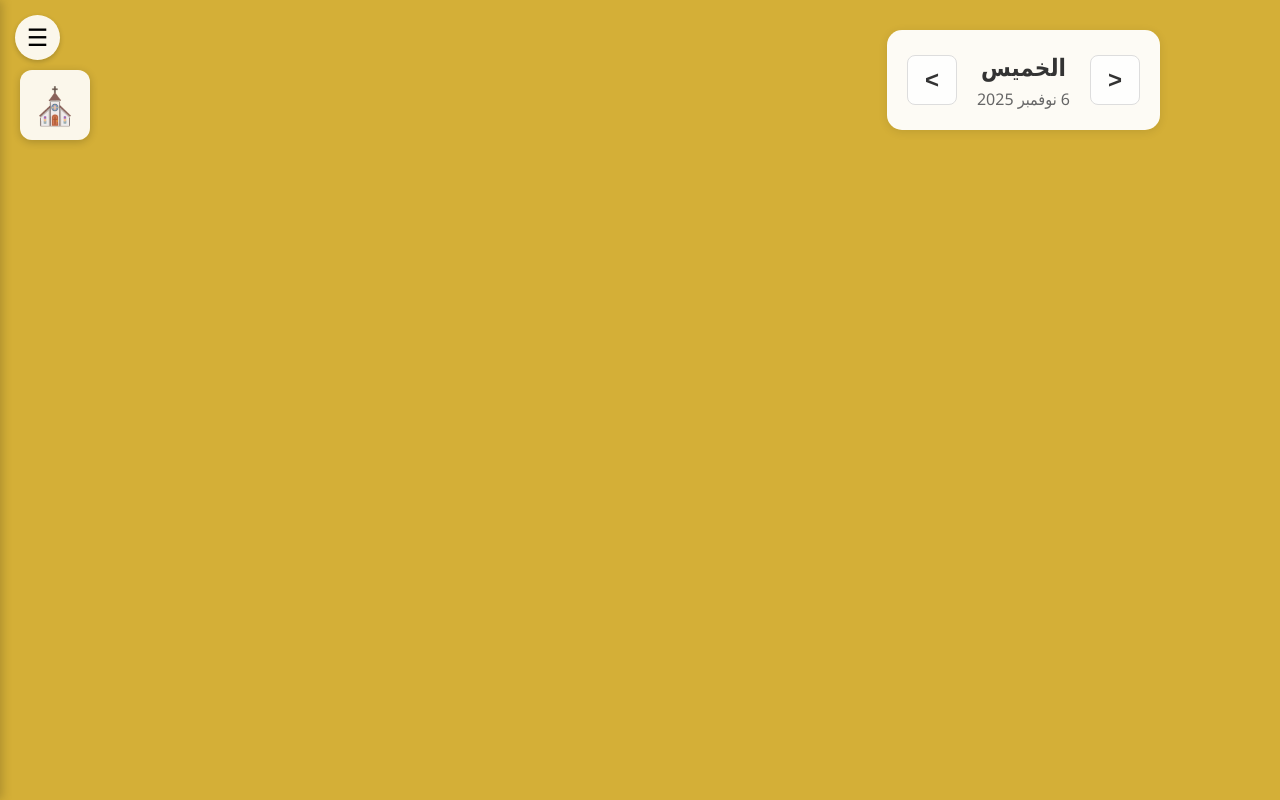
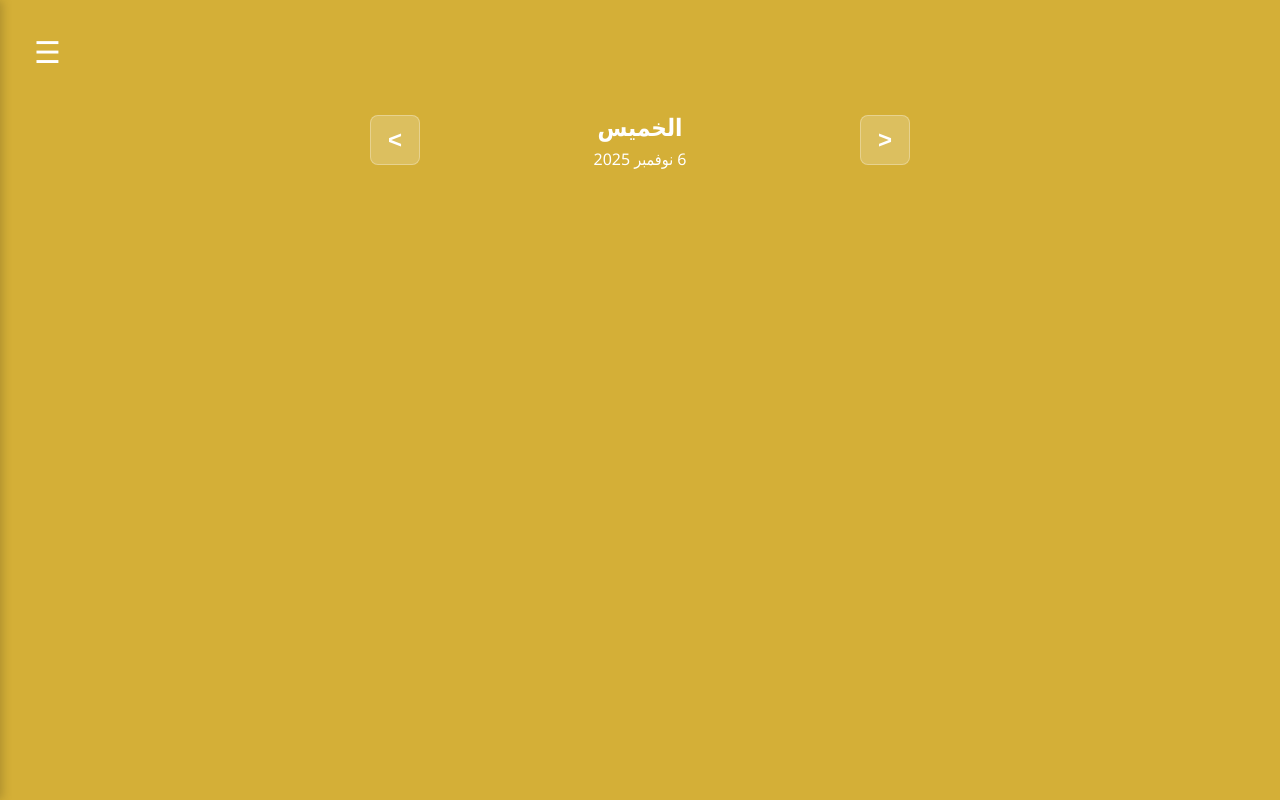
Before and after one commit to orthodoxparishnablus/calendar, a plain HTML site: page index.html in a window 1280 px wide. Drawn offline with Linux system fonts and the light colour scheme.

Commit message:
Design change
- Removed icons area
- Centered the containers
- Made the date navigation background container transparent

```diff
--- a/index.html
+++ b/index.html
@@ -22,11 +22,6 @@
       <h2>اتصل بنا</h2>
       <p>البريد الإلكتروني:</p>
       <p class="email">orthodoxparishnablus@gmail.com</p>
-    </div>
-
-    <!-- Icons Area -->
-    <div class="icons-area">
-      <div class="icon">⛪</div>
     </div>
 
     <!-- Main Content -->
--- a/styles.css
+++ b/styles.css
@@ -25,17 +25,17 @@ body {
 /* Menu */
 .menu-btn {
   position: fixed;
-  top: 15px;
-  left: 15px;
-  background: rgba(255, 255, 255, 0.9);
+  top: 30px;
+  left: 25px;
+  background: transparent;
   border: none;
   border-radius: 50%;
   width: 45px;
   height: 45px;
-  font-size: 24px;
+  font-size: 30px;
   cursor: pointer;
   z-index: 1000;
-  box-shadow: 0 2px 5px rgba(0, 0, 0, 0.2);
+  color: white;
 }
 
 .menu {
@@ -83,36 +83,13 @@ body {
   background: #f5f5f5;
 }
 
-/* Icons area */
-.icons-area {
-  position: fixed;
-  left: 10px;
-  top: 70px;
-  width: 80px;
-  display: flex;
-  flex-direction: column;
-  gap: 15px;
-  z-index: 100;
-}
-
-.icon {
-  width: 70px;
-  height: 70px;
-  background: rgba(255, 255, 255, 0.9);
-  border-radius: 12px;
-  display: flex;
-  align-items: center;
-  justify-content: center;
-  font-size: 36px;
-  box-shadow: 0 2px 8px rgba(0, 0, 0, 0.2);
-}
-
 /* Main content */
 .main-content {
-  margin-right: 100px;
-  margin-left: auto;
+  margin: 0 auto;
   padding: 20px 10px;
+  padding-top: 80px;
   max-width: 600px;
+  width: 100%;
 }
 
 @media (max-width: 768px) {
@@ -122,16 +99,16 @@ body {
 
   .container {
     display: flex;
-    justify-content: flex-start;
+    justify-content: center;
     width: 100%;
   }
 
   .main-content {
-    margin-left: 95px;
-    margin-right: auto;
+    margin: 0 auto;
     padding: 20px 10px;
-    width: calc(100% - 95px);
-    max-width: none;
+    padding-top: 80px;
+    width: 100%;
+    max-width: 100%;
   }
 
   .date-navigation {
@@ -150,18 +127,17 @@ body {
   justify-content: center;
   gap: 20px;
   margin-bottom: 30px;
-  background: rgba(255, 255, 255, 0.95);
+  background: transparent;
   padding: 20px;
   border-radius: 15px;
-  box-shadow: 0 2px 10px rgba(0, 0, 0, 0.1);
 }
 
 .nav-btn {
-  background: rgba(255, 255, 255, 0.8);
-  border: 1px solid #ddd;
+  background: rgba(255, 255, 255, 0.2);
+  border: 1px solid rgba(255, 255, 255, 0.3);
   font-size: 24px;
   cursor: pointer;
-  color: #333;
+  color: white;
   padding: 10px 15px;
   border-radius: 8px;
   transition: background 0.2s;
@@ -173,11 +149,11 @@ body {
 }
 
 .nav-btn:hover {
-  background: #f0f0f0;
+  background: rgba(255, 255, 255, 0.3);
 }
 
 .nav-btn:active {
-  background: #e0e0e0;
+  background: rgba(255, 255, 255, 0.4);
 }
 
 .current-date {
@@ -187,14 +163,14 @@ body {
 
 .current-date h2 {
   font-size: 24px;
-  color: #333;
+  color: white;
   margin-bottom: 5px;
   cursor: pointer;
 }
 
 .current-date p {
   font-size: 16px;
-  color: #666;
+  color: white;
 }
 
 /* Calendar picker modal */
```
